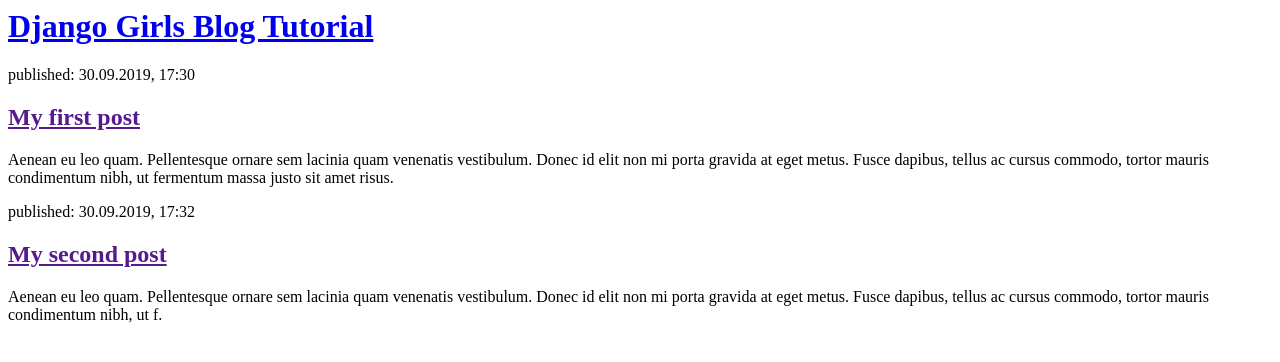
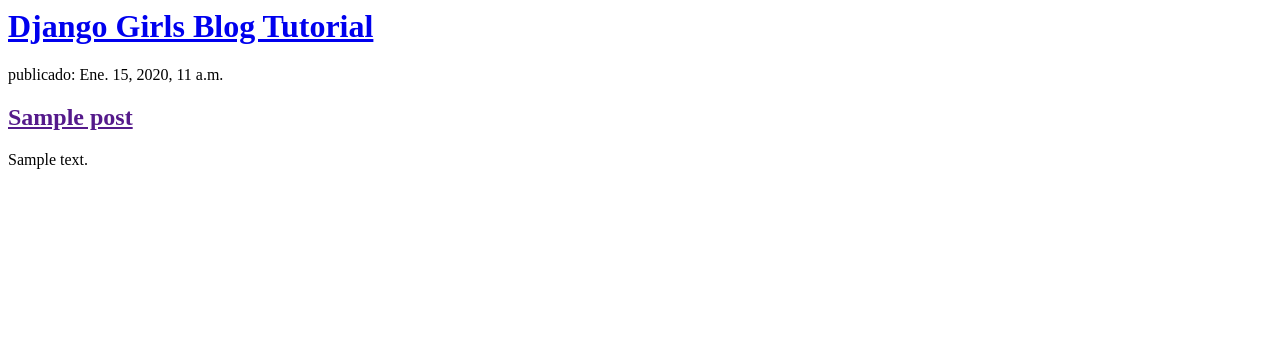
Before and after one commit to ManelRibau/my-first-blog, a Django app: template blog/templates/blog/post_list.html in a window 1280 px wide. Shown: the top 362 px of the page. Run offline with Django 3.2, Linux system fonts and the light colour scheme; the template is opened without the code that fills it: values that come from a table or form of the project are taken from there, others are empty; tables that the repository leaves empty hold one stand-in row (values such as "Sample post").

Commit message:
Templates modificados para mostrar post desde base de datos

```diff
--- a/blog/templates/blog/post_list.html
+++ b/blog/templates/blog/post_list.html
@@ -7,21 +7,12 @@
         <div>
             <h1><a href="/">Django Girls Blog Tutorial</a></h1>
         </div>
-
-        <div>
-            <p>published: 30.09.2019, 17:30</p>
-            <h2><a href="">My first post</a></h2>
-            <p>Aenean eu leo quam. Pellentesque ornare sem lacinia quam venenatis vestibulum.
-               Donec id elit non mi porta gravida at eget metus. Fusce dapibus, tellus ac cursus commodo,
-               tortor mauris condimentum nibh, ut fermentum massa justo sit amet risus.</p>
-        </div>
-
-        <div>
-            <p>published: 30.09.2019, 17:32</p>
-            <h2><a href="">My second post</a></h2>
-            <p>Aenean eu leo quam. Pellentesque ornare sem lacinia quam venenatis vestibulum.
-               Donec id elit non mi porta gravida at eget metus. Fusce dapibus, tellus ac
-               cursus commodo, tortor mauris condimentum nibh, ut f.</p>
-        </div>
+        {% for post in posts %}
+            <div>
+                <p> publicado: {{ post.published_date }}</p>
+                <h2><a href="">{{ post.title }}</a></h2>
+                <p>{{ post.text|linebreaksbr }}</p>
+            </div>
+        {% endfor %}
     </body>
 </html>
--- a/blog/views.py
+++ b/blog/views.py
@@ -1,4 +1,7 @@
 from django.shortcuts import render
+from django.utils import timezone
+from .models import Post
 
 def post_list(request):
-    return render(request, 'blog/post_list.html', {})
+    posts = Post.objects.filter(published_date__lte=timezone.now()).order_by('published_date')
+    return render(request, 'blog/post_list.html', {'posts' : posts})
```
